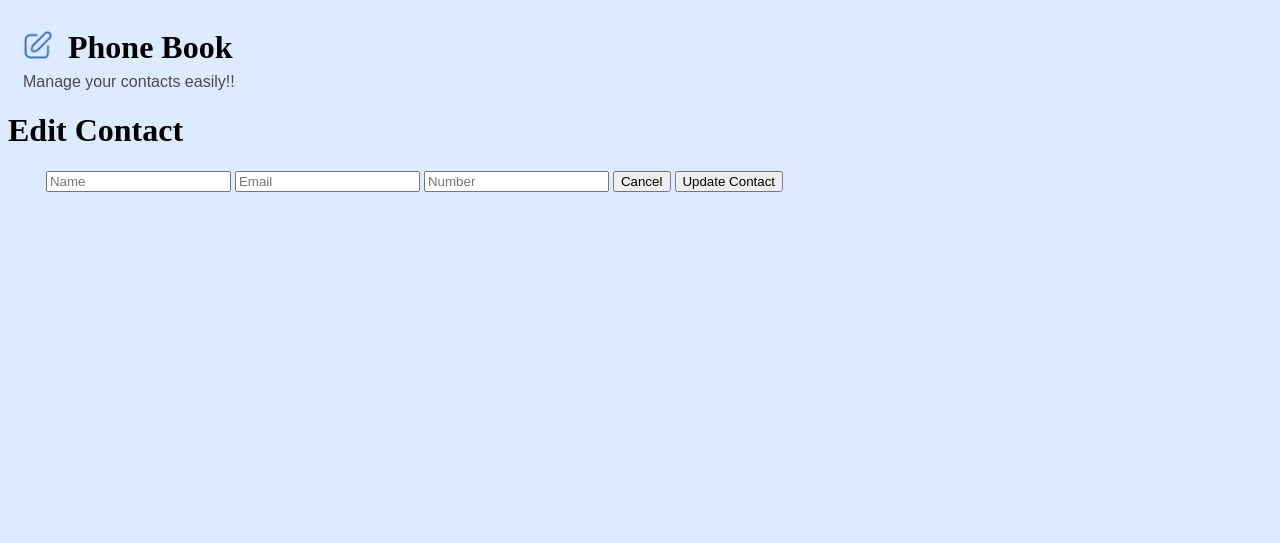
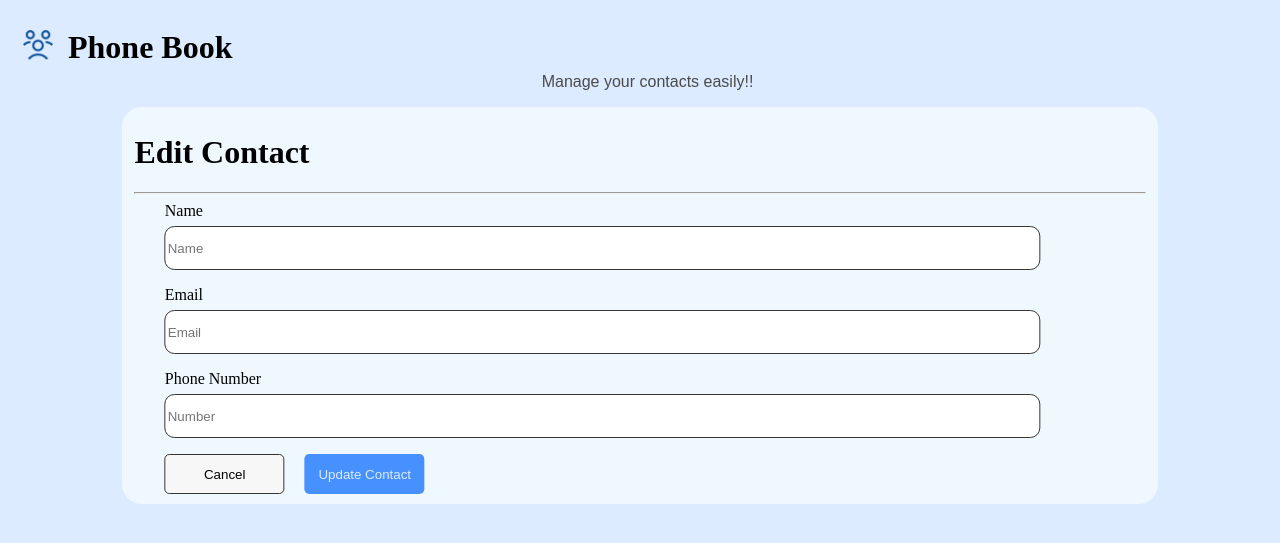
Before and after one commit to Nkosinathi-Dhladhla/PhoneBook-App, a Flask app: template templates/edit.html in a window 1280 px wide. Shown: the top 543 px of the page. Run offline with Flask 3, Linux system fonts and the light colour scheme; the template is opened without the code that fills it, so the values that code supplies are empty.

Commit message:
Updated the code by adding more id's and classes. Added Javascript for more interactivity.

```diff
--- /dev/null
+++ b/static/script.js
@@ -0,0 +1,11 @@
+
+
+document.querySelectorAll("#delete").forEach(img =>{
+    img.addEventListener('click', ()=>{
+    alert('Contact Deleted!');
+});
+});
+
+document.querySelector("#editForm").addEventListener('submit', (e)=>{
+    alert("Contact Updated");
+});
--- a/static/styles.css
+++ b/static/styles.css
@@ -55,6 +55,7 @@ a{
     display: flex;
     margin-bottom: 20px;
     border-radius: 20px;
+    padding-right: 10px;
 }
 
 .ContactsList:hover{
@@ -66,8 +67,9 @@ a{
 }
 
 
+
 .Boxers{
-    transform: translateY(15px) translateX(10px);
+    margin-left: auto;
 }
 
 .Boxers a{
@@ -139,3 +141,58 @@ fieldset input{
     background-color: rgb(71, 145, 255);
     color:#dcebff
 }
+
+@media(min-width: 768px) {
+    #searchBar{
+    width: 60%;
+    height: 40px;
+    border: none;
+    border-radius: 10px;
+}
+
+#Search{
+    width: 5%;
+    height: 45px;
+    border: none;
+    border-radius: 10px;
+    background-color: rgb(181, 210, 253);
+}
+.contacter{
+    width: 60%;
+    height: 45px;
+    margin:auto;
+    display: block;
+    margin-top: 10px;
+    margin-bottom: 30px;
+    border: none;
+    border-radius: 10px;
+    background-color: rgb(71, 145, 255);
+    color:aliceblue;
+}
+#former{
+    text-align: center;
+}
+
+.ContactsList{
+    width: 50%;
+    height: 120px;
+    background-color: rgb(247, 249, 250);
+    margin: auto;
+    padding-top: 20px;
+    padding-left: 10px;
+    display: flex;
+    margin-bottom: 20px;
+    border-radius: 20px;
+    padding-right: 10px;
+}
+
+.mover{
+    text-align: center;
+}
+
+#Contacters{
+    margin-top: 100px;
+    margin-bottom: 100px;
+    text-align: center;
+}
+}
--- a/templates/base.html
+++ b/templates/base.html
@@ -9,10 +9,11 @@
 <body>
     <div class = "mover">
         <div class="divider">
-    <img src= "{{ url_for('static', filename='edit-3-svgrepo-com.png') }}" alt="phoneLogo" id = "phoneLogo"><h1 id = "title1">Phone Book</h1>
+    <img src= "{{ url_for('static', filename='community-group-leader-svgrepo-com.png') }}" alt="phoneLogo" id = "phoneLogo"><h1 id = "title1">Phone Book</h1>
         </div>
     <p id = "para1">Manage your contacts easily!!</p>
     </div>
     {% block body %}{% endblock %}
+    <script src = "{{url_for('static', filename='script.js')}}"></script>
 </body>
 </html>
--- a/templates/edit.html
+++ b/templates/edit.html
@@ -6,19 +6,27 @@
 
 {% block body %}
 <div>
+    <fieldset>
     <h1>Edit Contact</h1>
-    <form action="/edit/{{contact.id}}" method = "POST">
-        <label for="name">
-        <input type="text" name = "name" id = "name" placeholder="Name" value = "{{contact.name}}">
-        </label>
-        <label for="email">
-        <input type="email" name = "email" id = "email" placeholder="Email" value = "{{contact.email}}">
-        </label>
-        <label for="number">
-        <input type="number" name = "phone" id = "phone" placeholder="Number" value = "{{contact.phone}}">
-        </label>
+    <hr>
+    <form action="/edit/{{contact.id}}" method = "POST" id = "editForm">
+        <div class = "aligner">
+        <label for="name">Name</label>
+        <input type="text" name = "name" id = "name" placeholder="Name" value = "{{contact.name}}" required>
+        </div>
+        <div class = "aligner">
+        <label for="email">Email</label>
+        <input type="email" name = "email" id = "email" placeholder="Email" value = "{{contact.email}}" required>
+        </div>
+        <div class = "aligner">
+        <label for="number">Phone Number</label>
+        <input type="text" name = "phone" id = "phone" placeholder="Number" value = "{{contact.phone}}" required>
+        </div>
+        <div class = "Adder">
         <button type="button" onclick="window.location.href='/'">Cancel</button>
-        <input type="submit" value = "Update Contact">
+        <input type="submit" value = "Update Contact" id = "update">
+        </div>
     </form>
+    </fieldset>
 </div>
 {% endblock %}
```
Also changed, not shown: templates/add.html (+6 -6 lines), templates/index.html (+4 -4 lines), README.md.
